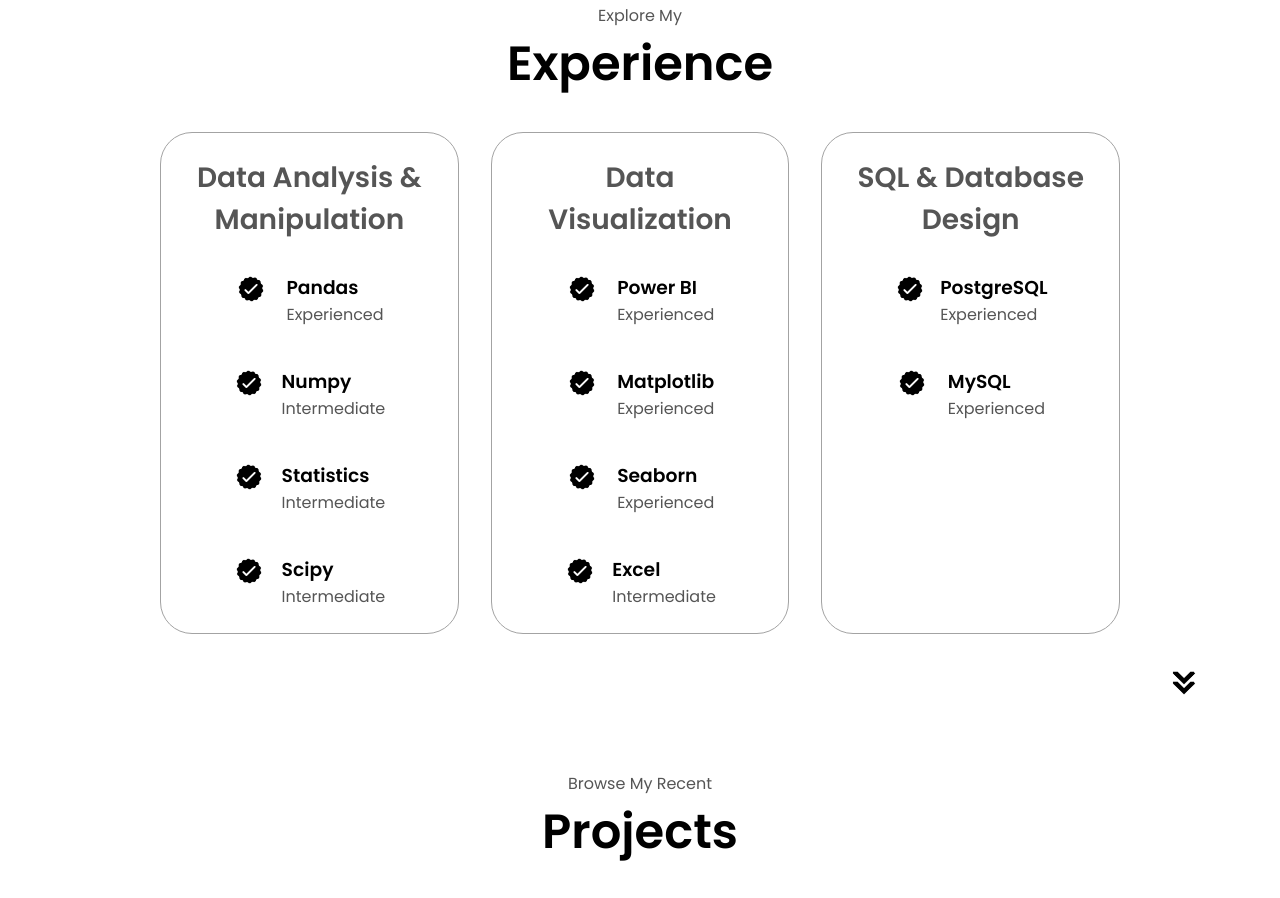
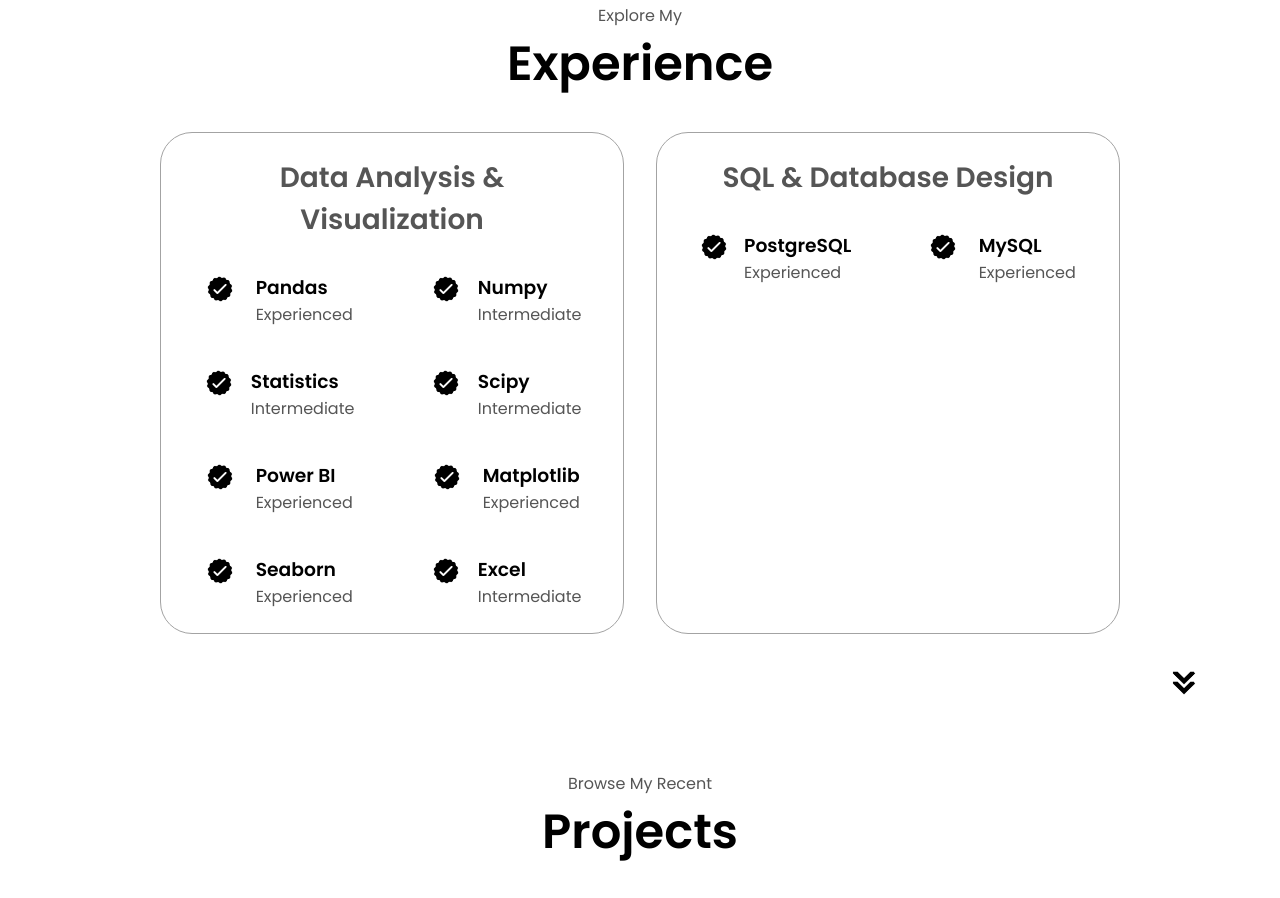
Before and after one commit to Rvdolf02/portfolio, a plain HTML site: page index.html in a window 1280 px wide. Shown: the part 1693-2591 px from the top of the page. Drawn offline with Linux system fonts and the light colour scheme.

Commit message:
Category Edited

```diff
--- a/index.html
+++ b/index.html
@@ -132,7 +132,7 @@
       <div class="experience-details-container">
         <div class="about-containers">
           <div class="details-container">
-          <h2 class="experience-sub-title">Data Analysis & Manipulation</h2>
+          <h2 class="experience-sub-title">Data Analysis & Visualization</h2>
           <div class="article-container">
             <article>
               <img
@@ -178,11 +178,6 @@
                 <p>Intermediate</p>
               </div>
             </article>
-          </div>
-        </div>
-        <div class="details-container">
-          <h2 class="experience-sub-title">Data Visualization</h2>
-          <div class="article-container">
             <article>
               <img
               src="./assets/checkmark.png"
```
